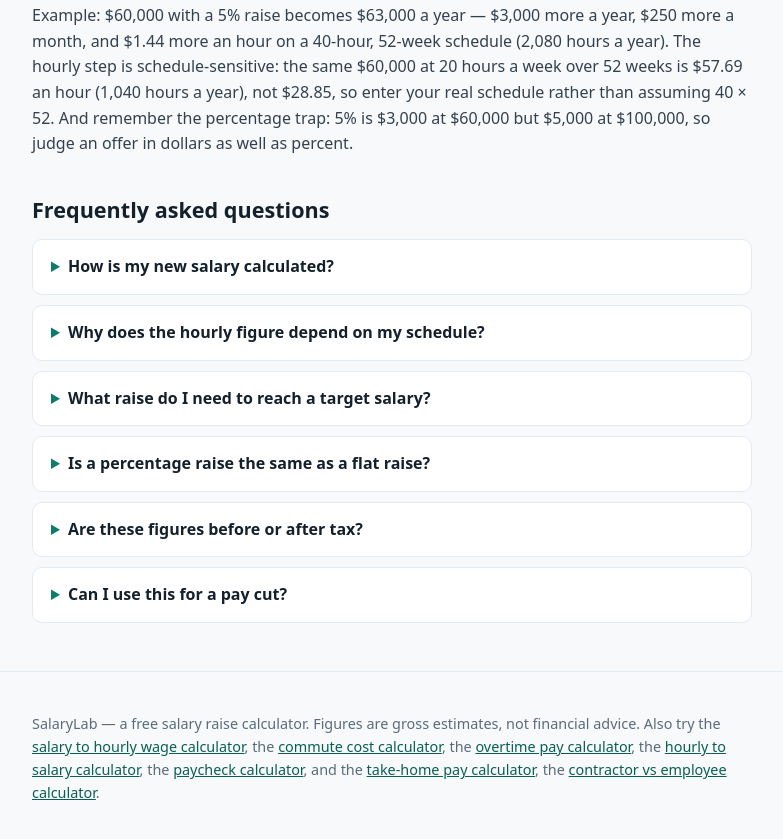
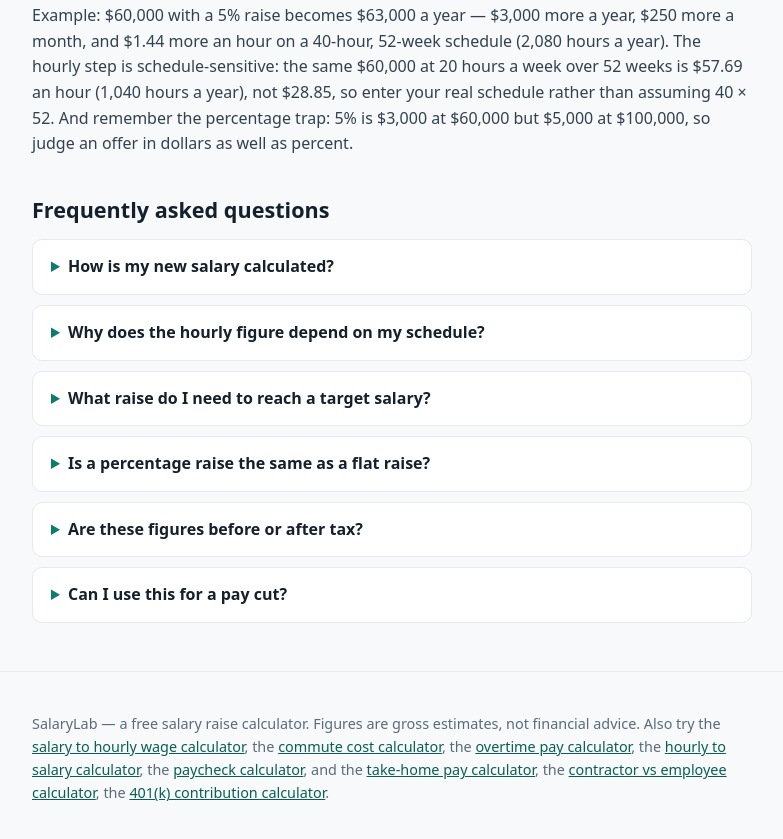
Before and after one commit to mimito-6/salarylab, a plain HTML site: page salary-raise/index.html in a window 1280 px wide. Shown: the part 1481-2320 px from the top of the page, without its empty margins (248-1031 px from the left). Drawn offline with Linux system fonts and the light colour scheme.

Commit message:
deploy salary-raise/index.html

```diff
--- a/salary-raise/index.html
+++ b/salary-raise/index.html
@@ -77,6 +77,7 @@
       <a href="/inflation-adjusted-salary">Inflation-Adjusted</a>
       <a href="/real-raise">Real Raise</a>
       <a href="/contractor-vs-employee">Contractor vs Employee</a>
+      <a href="/401k-contribution">401(k) Contribution</a>
     </nav>
   </div>
 </header>
@@ -192,7 +193,7 @@
 
 <footer class="site-footer">
   <div class="wrap">
-    <p>SalaryLab — a free salary raise calculator. Figures are gross estimates, not financial advice. Also try the <a href="/">salary to hourly wage calculator</a>, the <a href="/commute-cost">commute cost calculator</a>, the <a href="/overtime-pay">overtime pay calculator</a>, the <a href="/hourly-to-salary">hourly to salary calculator</a>, the <a href="/paycheck">paycheck calculator</a>, and the <a href="/take-home-pay">take-home pay calculator</a>, the <a href="/contractor-vs-employee">contractor vs employee calculator</a>.</p>
+    <p>SalaryLab — a free salary raise calculator. Figures are gross estimates, not financial advice. Also try the <a href="/">salary to hourly wage calculator</a>, the <a href="/commute-cost">commute cost calculator</a>, the <a href="/overtime-pay">overtime pay calculator</a>, the <a href="/hourly-to-salary">hourly to salary calculator</a>, the <a href="/paycheck">paycheck calculator</a>, and the <a href="/take-home-pay">take-home pay calculator</a>, the <a href="/contractor-vs-employee">contractor vs employee calculator</a>, the <a href="/401k-contribution">401(k) contribution calculator</a>.</p>
   </div>
 </footer>
 <script src="../raise.js"></script>
```
